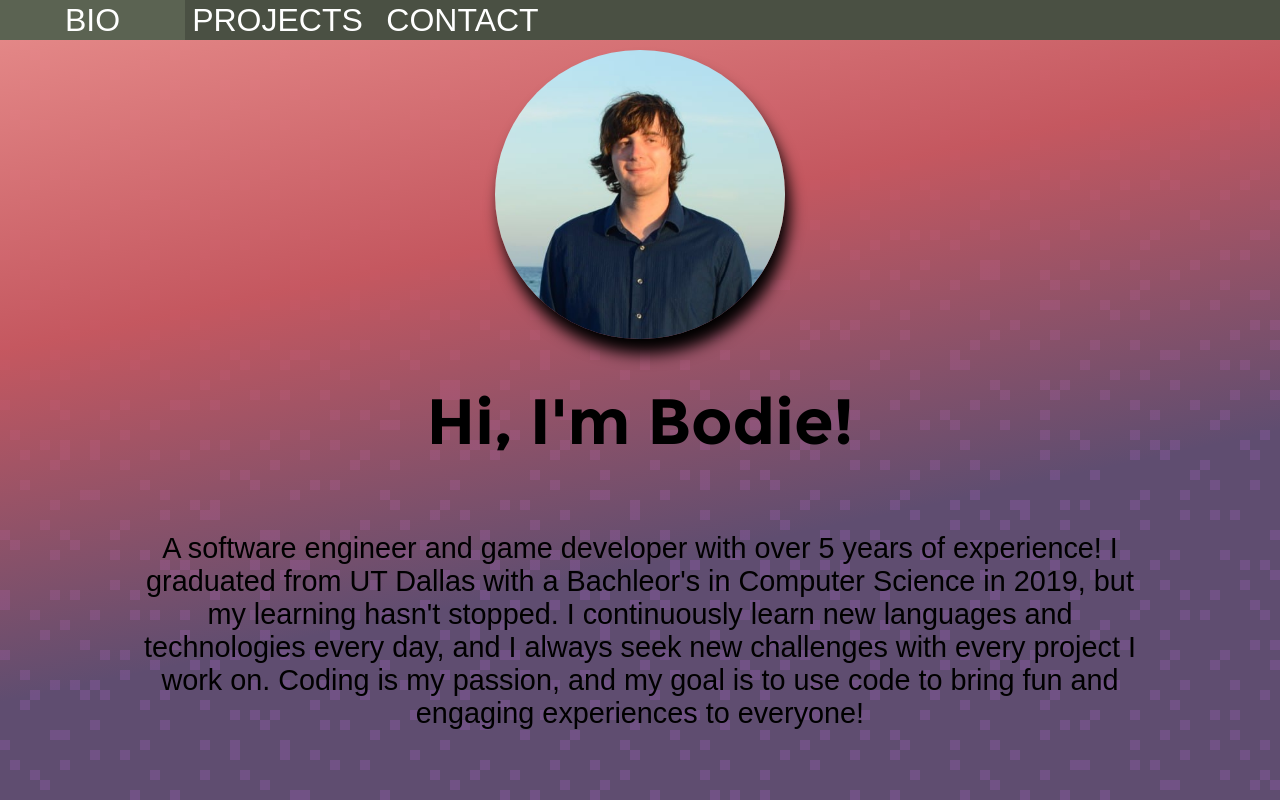
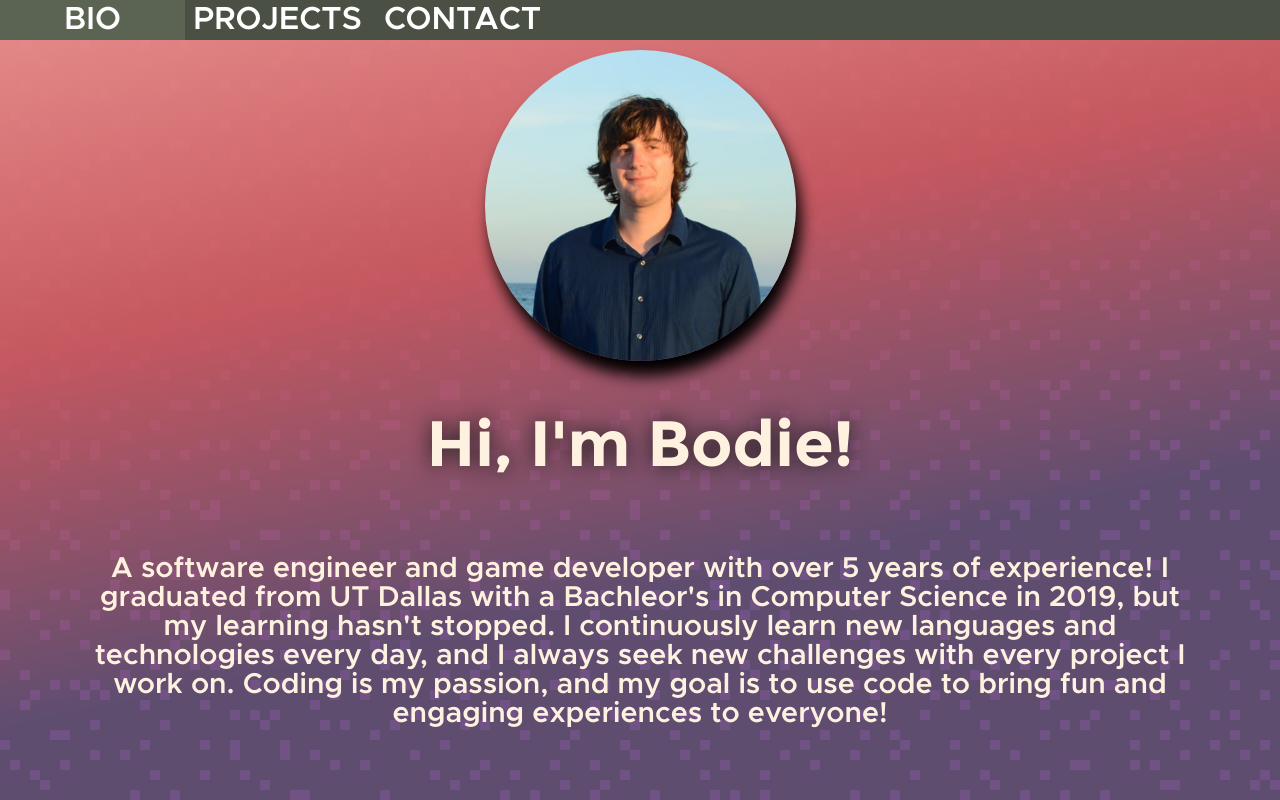
Before and after one commit to Bodaciouslycrazy/bodaciouslycrazy.github.io, a React (Create React App) app: page / in a window 1280 px wide. Shown: the top 800 px of the page. Built offline with nearby package versions, Linux system fonts and the light colour scheme; a web font is replaced by a local one.

Commit message:
white font, better scale, github link

```diff
--- a/src/App.css
+++ b/src/App.css
@@ -13,7 +13,7 @@
   :root{
     --h1size: 2.5em;
     --h2size: 1.8em;
-    --psize: 1em;
+    --psize: 1.1em;
     --navtextsize: 1.1em;
     --navbuttonwidth: 100px;
     --navbuttonheight: 30px;
@@ -37,16 +37,22 @@ h1 {
   font-family: Montserrat, sans-serif;
   font-weight: bold;
   font-size: var(--h1size);
+  color: #fff1df;
+  text-shadow: #202020 0px 0px 20px;
+  text-decoration: underline;
 }
 
 h2 {
   font-family: Montserrat, sans-serif;
   font-weight: bold;
+  color: #fff1df;
   font-size: var(--h2size);
 }
 
 p {
   font-family: Metropolis, sans-serif;
+  font-weight: bold;
+  color: #fff1df;
   font-size: var(--psize);
 }
 
@@ -84,7 +90,7 @@ p {
 
 .biopage{
   min-height: 100vh;
-  max-height: 100vh;
+  /*max-height: 100vh;*/
   padding-top: 50px;
   padding-bottom: 50px;
   display: flex;
@@ -92,14 +98,15 @@ p {
   justify-content: center;
   align-items: stretch;
   background-image: linear-gradient(168deg, #fc9790dd 0%, #d4595ddd 30%, #d4595d00 60%);
+  overflow: hidden;
 }
 
 .biospacer{
-  flex: 1 1 10%;
+  flex: 1 0 20px;
 }
 
 .bioinfo{
-  flex: 8 0 80%;
+  flex: 1 1 80%;
   display: flex;
   flex-direction: column;
   justify-content: center;
@@ -116,11 +123,13 @@ p {
 
 .bioinfo > h1{
   flex: 0 0;
+  color: #fff1df;
+  text-decoration: none;
 }
 
 .bioinfo > p{
-  flex: 1 0 35%;
-  vertical-align: middle;
+  flex: 1 1 35%;
+  color: #fff1df;
 }
 
 .projectContainer{
@@ -151,3 +160,11 @@ p {
   text-align: left;
   display: block;
 }
+
+.projectContent > *{
+  color: inherit;
+}
+
+.projectContent > p{
+  font-weight: normal;
+}
--- a/src/Contact.js
+++ b/src/Contact.js
@@ -2,9 +2,11 @@ function Contact(){
     return (
         <div id="contact">
             <h1>Contact</h1>
+            <br/>
 
             <p>Email: <a href="mailto:bodiemalik@gmail.com?">bodiemalik@gmail.com</a></p>
             <p>Linkedin: <a href="https://www.linkedin.com/in/bodie-malik/">linkedin.com/in/bodie-malik/</a></p>
+            <p>Github: <a href="https://github.com/Bodaciouslycrazy">github.com/Bodaciouslycrazy</a></p>
         </div>
     )
 }
--- a/src/index.css
+++ b/src/index.css
@@ -39,3 +39,10 @@ code {
   src: local("Metropolis-Regular"),
     url("./assets/Metropolis-Regular.otf") format("opentype")
 }
+
+@font-face {
+  font-family: Metropolis;
+  font-weight: bold;
+  src: local("Metropolis-SemiBold"),
+    url("./assets/Metropolis-SemiBold.otf") format("opentype")
+}
```
Also changed, not shown: src/assets/Metropolis-SemiBold.otf (added).
